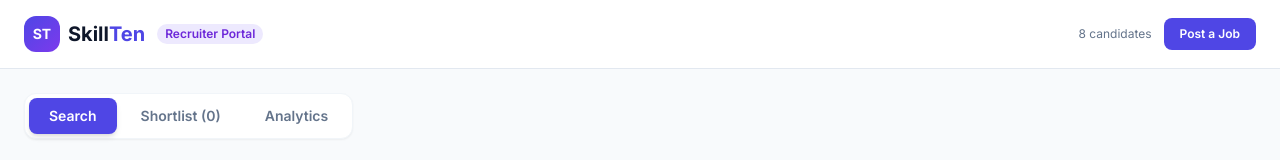
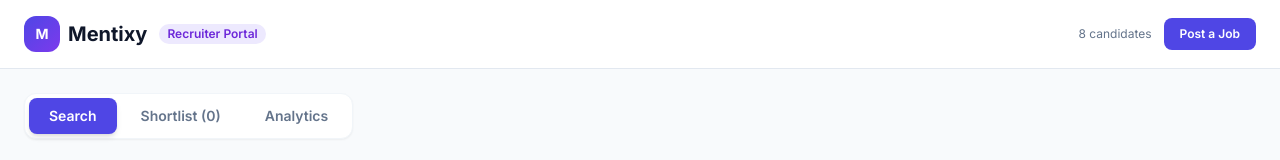
Before and after one commit to Lokii1211/SynaptiQ, a Next.js app in the folder frontend/: page /recruiter in a window 1280 px wide. Shown: the top 160 px of the page. Built offline with nearby package versions, Linux system fonts and the light colour scheme.

Commit message:
Phase 0.1: Fix JSX-split brand refs (ST logo, Skill+Ten spans) -> Mentixy

```diff
--- a/frontend/src/app/admin/page.tsx
+++ b/frontend/src/app/admin/page.tsx
@@ -75,7 +75,7 @@ export default function AdminPage() {
             {/* Top Bar */}
             <div className="bg-slate-900 border-b border-slate-800 px-6 py-3 flex items-center justify-between sticky top-0 z-50">
                 <div className="flex items-center gap-4">
-                    <div className="w-8 h-8 bg-gradient-to-br from-indigo-500 to-violet-500 rounded-lg flex items-center justify-center text-white font-bold text-xs">ST</div>
+                    <div className="w-8 h-8 bg-gradient-to-br from-indigo-500 to-violet-500 rounded-lg flex items-center justify-center text-white font-bold text-xs">M</div>
                     <span className="font-bold text-lg">Mentixy <span className="text-indigo-400">Admin</span></span>
                     <span className="text-[10px] bg-amber-500/20 text-amber-400 px-2 py-0.5 rounded-full font-semibold">ADMIN PANEL</span>
                 </div>
--- a/frontend/src/app/campus-command/page.tsx
+++ b/frontend/src/app/campus-command/page.tsx
@@ -48,8 +48,8 @@ export default function CampusCommandPage() {
                 <div className="max-w-7xl mx-auto px-6 py-4 flex items-center justify-between">
                     <div className="flex items-center gap-3">
                         <Link href="/" className="flex items-center gap-2">
-                            <div className="w-9 h-9 bg-gradient-to-br from-indigo-500 to-violet-500 rounded-xl flex items-center justify-center text-white font-bold text-sm">ST</div>
-                            <span className="text-xl font-bold">Skill<span className="text-indigo-400">Ten</span></span>
+                            <div className="w-9 h-9 bg-gradient-to-br from-indigo-500 to-violet-500 rounded-xl flex items-center justify-center text-white font-bold text-sm">M</div>
+                            <span className="text-xl font-bold">Mentixy</span>
                         </Link>
                         <span className="text-xs bg-emerald-500/20 text-emerald-400 px-2.5 py-0.5 rounded-full font-semibold border border-emerald-500/30">Campus Command</span>
                     </div>
--- a/frontend/src/app/help/page.tsx
+++ b/frontend/src/app/help/page.tsx
@@ -64,7 +64,7 @@ export default function HelpPage() {
             <div className="bg-gradient-to-br from-indigo-600 to-violet-700 text-white px-6 py-12">
                 <div className="max-w-3xl mx-auto">
                     <Link href="/" className="flex items-center gap-2 mb-8">
-                        <div className="w-8 h-8 bg-white/20 rounded-lg flex items-center justify-center text-white font-bold text-xs">ST</div>
+                        <div className="w-8 h-8 bg-white/20 rounded-lg flex items-center justify-center text-white font-bold text-xs">M</div>
                         <span className="text-lg font-bold">Mentixy</span>
                     </Link>
                     <motion.div initial={{ opacity: 0, y: 20 }} animate={{ opacity: 1, y: 0 }}>
--- a/frontend/src/app/parent/page.tsx
+++ b/frontend/src/app/parent/page.tsx
@@ -42,8 +42,8 @@ export default function ParentPage() {
             <nav className="bg-white border-b border-slate-100 px-6 py-3">
                 <div className="max-w-4xl mx-auto flex items-center justify-between">
                     <Link href="/" className="flex items-center gap-2">
-                        <div className="w-7 h-7 bg-gradient-to-br from-indigo-600 to-violet-600 rounded-lg flex items-center justify-center text-white font-bold text-[10px]">ST</div>
-                        <span className="text-base font-bold text-slate-900">Skill<span className="text-indigo-600">Ten</span></span>
+                        <div className="w-7 h-7 bg-gradient-to-br from-indigo-600 to-violet-600 rounded-lg flex items-center justify-center text-white font-bold text-[10px]">M</div>
+                        <span className="text-base font-bold text-slate-900">Mentixy</span>
                     </Link>
                     {auth.isLoggedIn() && (
                         <Link href="/dashboard" className="text-sm text-indigo-600 font-medium hover:underline">Dashboard</Link>
--- a/frontend/src/app/privacy/page.tsx
+++ b/frontend/src/app/privacy/page.tsx
@@ -8,7 +8,7 @@ export default function PrivacyPolicyPage() {
             <div className="bg-gradient-to-br from-indigo-600 to-violet-700 text-white px-6 py-12">
                 <div className="max-w-3xl mx-auto">
                     <Link href="/" className="flex items-center gap-2 mb-8">
-                        <div className="w-8 h-8 bg-white/20 rounded-lg flex items-center justify-center text-white font-bold text-xs">ST</div>
+                        <div className="w-8 h-8 bg-white/20 rounded-lg flex items-center justify-center text-white font-bold text-xs">M</div>
                         <span className="text-lg font-bold">Mentixy</span>
                     </Link>
                     <motion.div initial={{ opacity: 0, y: 20 }} animate={{ opacity: 1, y: 0 }}>
--- a/frontend/src/app/recruiter/page.tsx
+++ b/frontend/src/app/recruiter/page.tsx
@@ -50,8 +50,8 @@ export default function RecruiterPortalPage() {
                 <div className="max-w-7xl mx-auto px-6 py-4 flex items-center justify-between">
                     <div className="flex items-center gap-3">
                         <Link href="/" className="flex items-center gap-2">
-                            <div className="w-9 h-9 bg-gradient-to-br from-indigo-600 to-violet-600 rounded-xl flex items-center justify-center text-white font-bold text-sm">ST</div>
-                            <span className="text-xl font-bold text-slate-900">Skill<span className="text-indigo-600">Ten</span></span>
+                            <div className="w-9 h-9 bg-gradient-to-br from-indigo-600 to-violet-600 rounded-xl flex items-center justify-center text-white font-bold text-sm">M</div>
+                            <span className="text-xl font-bold text-slate-900">Mentixy</span>
                         </Link>
                         <span className="text-xs bg-violet-100 text-violet-700 px-2 py-0.5 rounded-full font-semibold">Recruiter Portal</span>
                     </div>
--- a/frontend/src/app/terms/page.tsx
+++ b/frontend/src/app/terms/page.tsx
@@ -8,7 +8,7 @@ export default function TermsPage() {
             <div className="bg-gradient-to-br from-indigo-600 to-violet-700 text-white px-6 py-12">
                 <div className="max-w-3xl mx-auto">
                     <Link href="/" className="flex items-center gap-2 mb-8">
-                        <div className="w-8 h-8 bg-white/20 rounded-lg flex items-center justify-center text-white font-bold text-xs">ST</div>
+                        <div className="w-8 h-8 bg-white/20 rounded-lg flex items-center justify-center text-white font-bold text-xs">M</div>
                         <span className="text-lg font-bold">Mentixy</span>
                     </Link>
                     <motion.div initial={{ opacity: 0, y: 20 }} animate={{ opacity: 1, y: 0 }}>
--- a/frontend/src/app/u/[username]/page.tsx
+++ b/frontend/src/app/u/[username]/page.tsx
@@ -172,8 +172,8 @@ export default function PublicProfilePage() {
             <nav className="bg-white/95 backdrop-blur-lg border-b border-slate-200 px-6 py-3 sticky top-0 z-50">
                 <div className="max-w-2xl mx-auto flex items-center justify-between">
                     <Link href="/" className="flex items-center gap-2">
-                        <div className="w-7 h-7 bg-gradient-to-br from-indigo-600 to-violet-600 rounded-lg flex items-center justify-center text-white font-bold text-[10px]">ST</div>
-                        <span className="text-base font-bold text-slate-900">Skill<span className="text-indigo-600">Ten</span></span>
+                        <div className="w-7 h-7 bg-gradient-to-br from-indigo-600 to-violet-600 rounded-lg flex items-center justify-center text-white font-bold text-[10px]">M</div>
+                        <span className="text-base font-bold text-slate-900">Mentixy</span>
                     </Link>
                     <div className="flex items-center gap-2">
                         <button onClick={handleShare} className="text-sm text-slate-500 hover:text-indigo-600 transition-colors font-medium px-3 py-1.5 rounded-lg hover:bg-indigo-50">
--- a/frontend/src/components/ShareableCard.tsx
+++ b/frontend/src/components/ShareableCard.tsx
@@ -78,7 +78,7 @@ export function ShareableCard({
                 <div className="relative z-10">
                     {/* Header */}
                     <div className="flex items-center gap-2 mb-4">
-                        <div className="w-7 h-7 bg-white/20 rounded-lg flex items-center justify-center text-white text-[10px] font-bold">ST</div>
+                        <div className="w-7 h-7 bg-white/20 rounded-lg flex items-center justify-center text-white text-[10px] font-bold">M</div>
                         <span className="text-xs font-semibold text-white/60">Mentixy Career DNA™</span>
                     </div>
 
--- a/frontend/src/components/layout/SideNav.tsx
+++ b/frontend/src/components/layout/SideNav.tsx
@@ -69,9 +69,9 @@ export function SideNav() {
             <div className="px-6 py-5 border-b border-slate-100">
                 <Link href="/dashboard" className="flex items-center gap-2">
                     <div className="w-8 h-8 bg-gradient-to-br from-indigo-600 to-violet-600 rounded-lg flex items-center justify-center text-white font-bold text-sm">
-                        ST
+                        M
                     </div>
-                    <span className="text-lg font-bold text-slate-900">Skill<span className="text-indigo-600">Ten</span></span>
+                    <span className="text-lg font-bold text-slate-900">Ment<span className="text-indigo-600">ixy</span></span>
                 </Link>
             </div>
 
--- a/frontend/src/components/profile/ShareableArchetypeCard.tsx
+++ b/frontend/src/components/profile/ShareableArchetypeCard.tsx
@@ -55,7 +55,7 @@ export function ShareableArchetypeCard({ displayName, archetype, score, dimensio
                 <div className="relative z-10">
                     {/* Header */}
                     <div className="flex items-center gap-2 mb-4">
-                        <div className="w-6 h-6 bg-white/20 rounded-md flex items-center justify-center text-[10px] font-bold">ST</div>
+                        <div className="w-6 h-6 bg-white/20 rounded-md flex items-center justify-center text-[10px] font-bold">M</div>
                         <span className="text-xs text-white/60 font-medium">Mentixy Career DNA</span>
                     </div>
 
```
